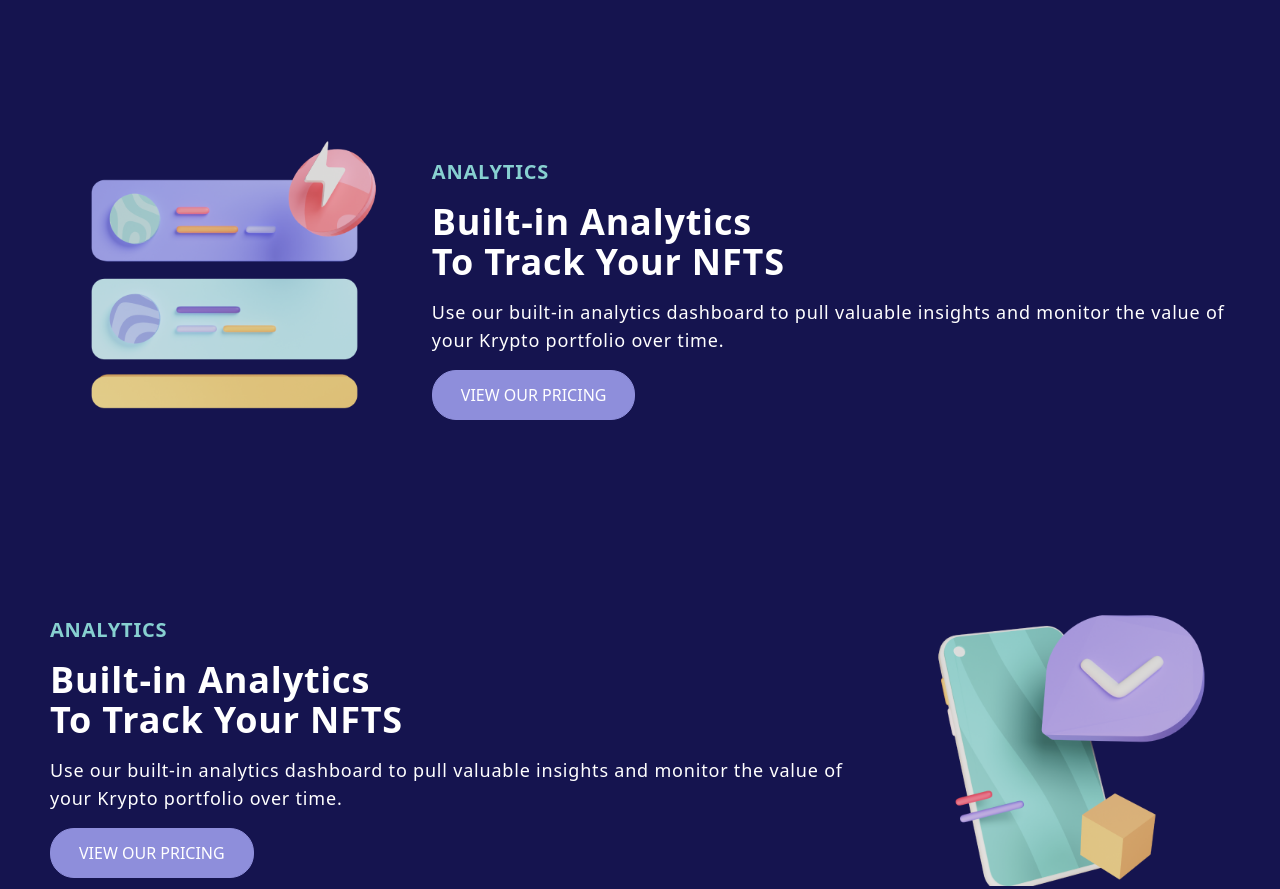
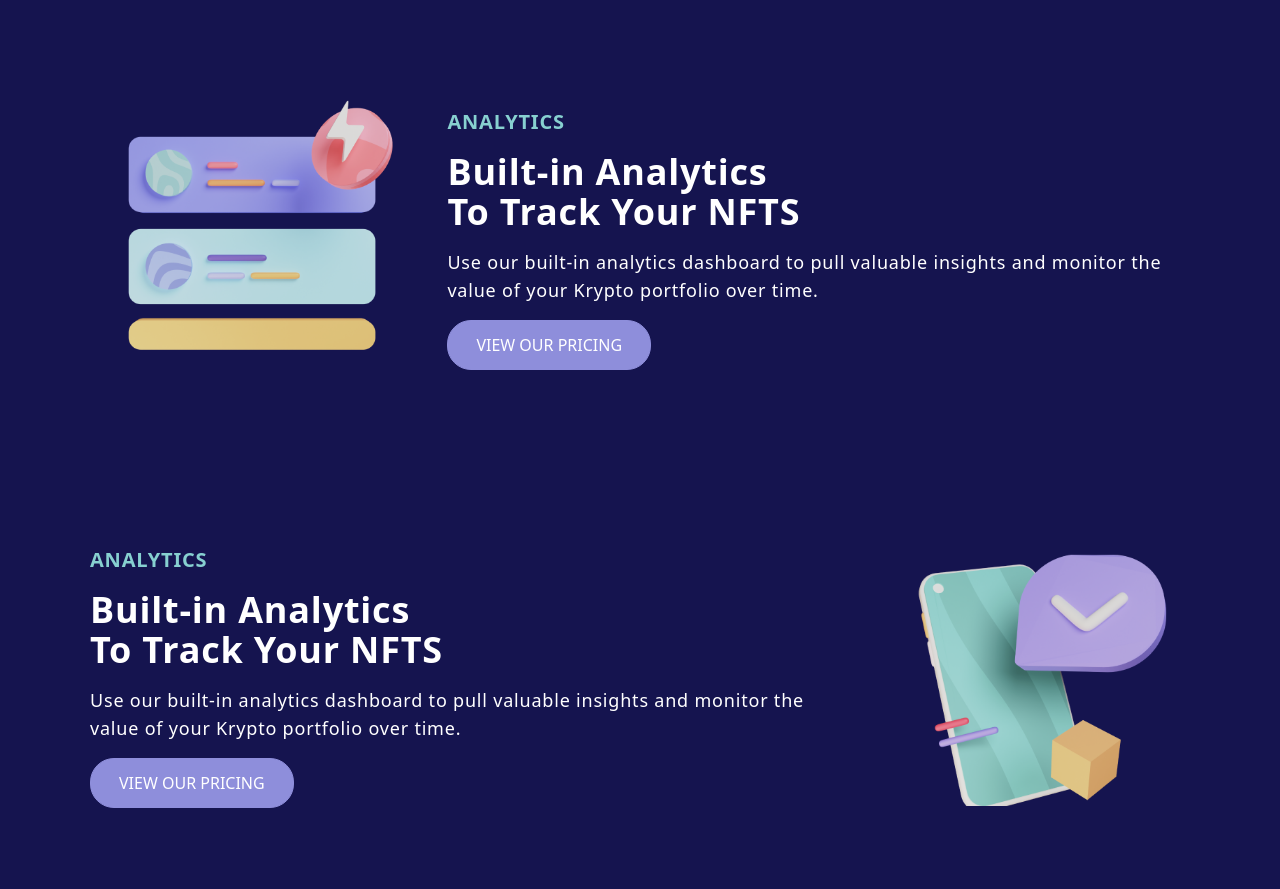
Before and after one commit to EmmyRecent/Krypto, a website: page src/index.html in a window 1280 px wide. Shown: the part 740-1629 px from the top of the page. Drawn offline with nearby package versions, Linux system fonts and the light colour scheme.

```diff
--- a/src/index.html
+++ b/src/index.html
@@ -120,7 +120,7 @@
       <!-- home section  -->
       <section id="home">
         <div class="container py-20">
-          <div class="md:flex justify-center items-center space-x-4 gap-4">
+          <div class="md:flex justify-between items-center space-x-4 gap-4">
             <div>
               <h1 class="text-5xl lg:text-7xl font-bold">
                 Discover <br> And Collect <br> Rare NFTs
@@ -151,7 +151,7 @@
       <!-- features section  -->
       <section id="features">
         <div class="container py-20">
-          <div class="flex flex-col-reverse md:flex-row items-center justify-center space-x-4 gap-4">
+          <div class="flex flex-col-reverse md:flex-row items-center justify-between space-x-4 gap-4">
             <div>
               <img src="images/task 2.png" alt="#">
             </div>
@@ -169,7 +169,7 @@
 
       <section id="features">
         <div class="container py-20">
-          <div class="flex flex-col md:flex-row items-center justify-center space-x-4 gap-4">
+          <div class="flex flex-col md:flex-row items-center justify-between space-x-4 gap-4">
             <div>
               <h2 class="text-lg md:text-xl font-bold text-color-primary-light uppercase">Analytics</h2>
               <h1 class="text-3xl md:text-4xl mt-4 font-bold">Built-in Analytics <br> To Track Your NFTS</h1>
@@ -233,6 +233,10 @@
       </section>
     </main>
 
+    <footer>
+
+    </footer>
+
     <script src="script.js"></script>
   </body>
 </html>
--- a/tailwind.config.js
+++ b/tailwind.config.js
@@ -21,6 +21,7 @@
       padding: {
         DEFAULT: "20px",
         md: "50px",
+        lg: "90px",
       },
     },
   },
```
Also changed, not shown: dist/output.css.
